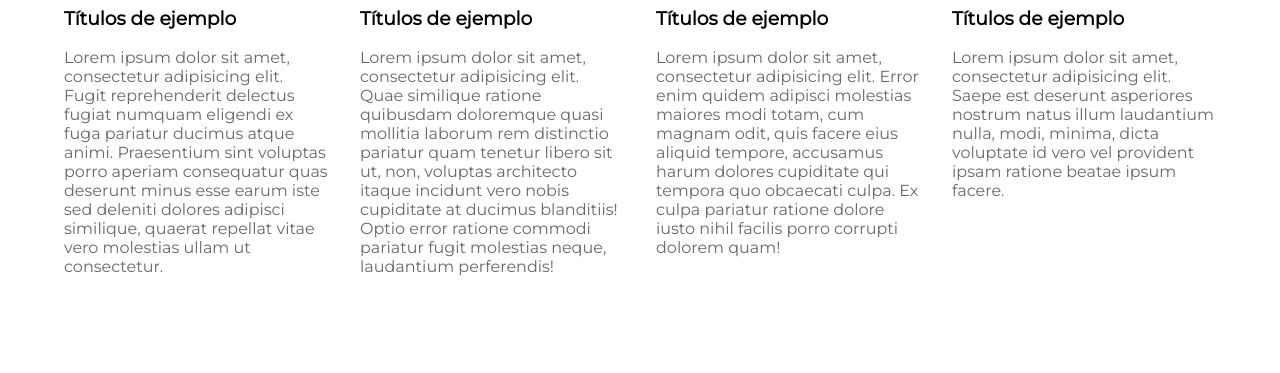
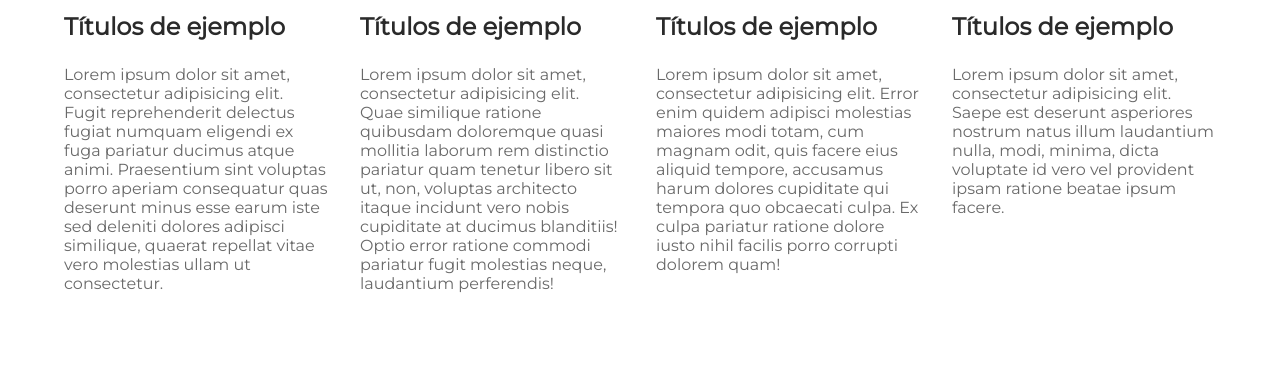
Before and after one commit to jaoa12or/holberston, a plain HTML site: page index.html in a window 1280 px wide. Shown: the part 642-1015 px from the top of the page. Drawn offline with Linux system fonts and the light colour scheme.

Commit message:
first commit

```diff
--- a/styles.css
+++ b/styles.css
@@ -16,6 +16,11 @@ body{
 
 .h1{
 	font-size: 3rem;
+}
+
+.h3{
+	font-size: 1.5rem;
+	color: #2a2a2a;
 }
 
 .container{
```
